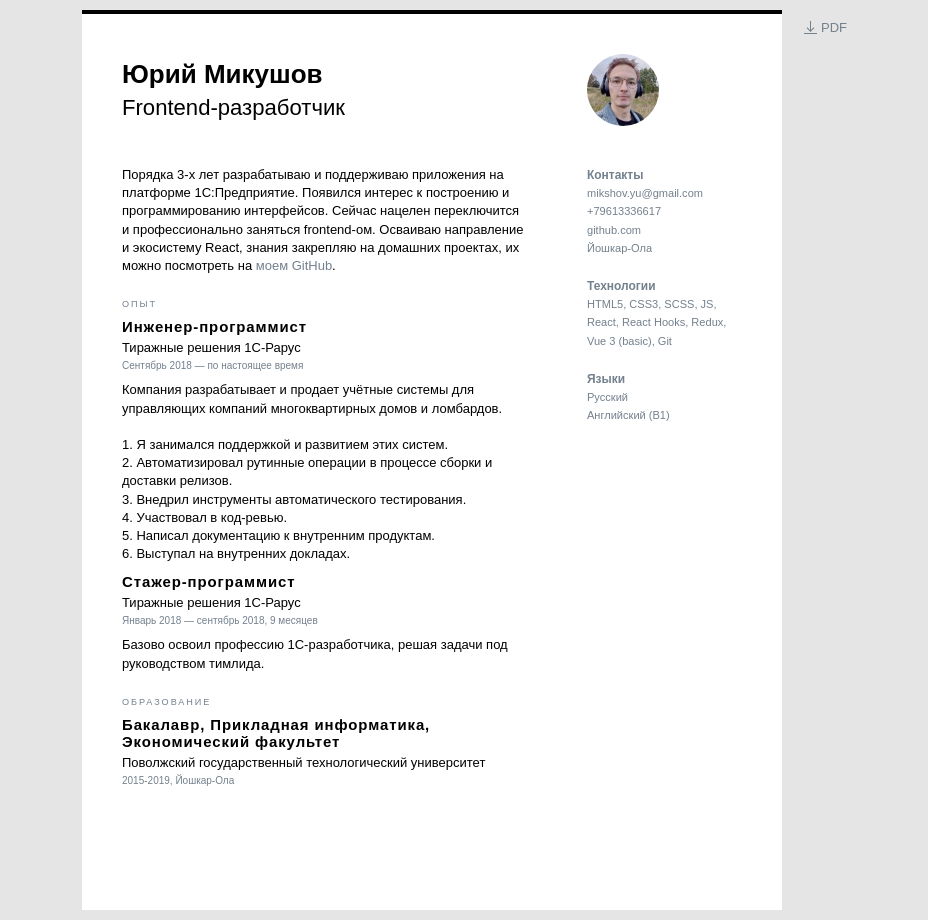
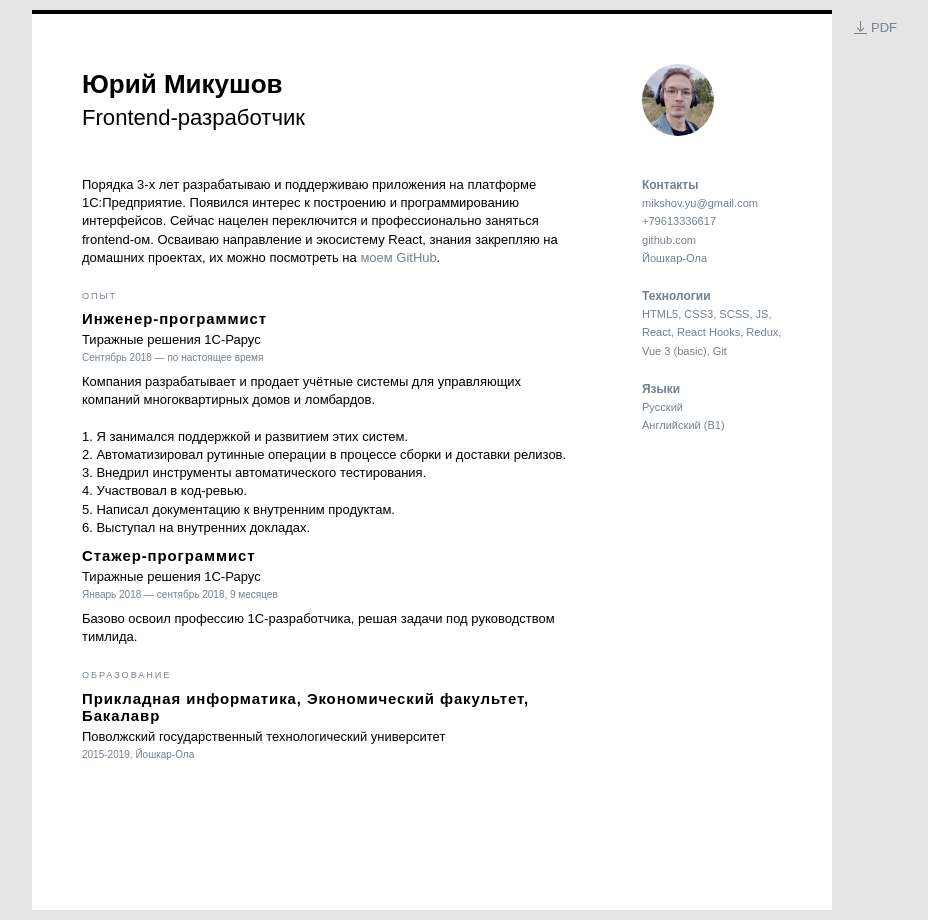
Before and after one commit to yurimikushov/yurimikushov.github.io, a website: page cv/index.html in a window 1280 px wide. Shown: the whole page, without its empty margins (208-1136 px from the left). Drawn offline with Linux system fonts and the light colour scheme.

Commit message:
chore: fixed displaying

```diff
--- a/cv/index.html
+++ b/cv/index.html
@@ -83,7 +83,7 @@
               <header class="main-info__item-title_lvl-1">Образование</header>
               <article class="main-info__item-container">
                 <h1 class="main-info__item-title_lvl-2">
-                  Бакалавр, Прикладная информатика, Экономический факультет
+                  Прикладная информатика, Экономический факультет, Бакалавр
                 </h1>
                 <h2 class="main-info__item-title_lvl-3">
                   Поволжский государственный технологический университет
--- a/cv/src/css/header.css
+++ b/cv/src/css/header.css
@@ -5,7 +5,7 @@
 }
 
 .header__title {
-  width: 65%;
+  width: 70%;
 }
 
 .header__title > * {
@@ -23,7 +23,7 @@
 }
 
 .avatar-wrapper {
-  width: 25%;
+  width: 20%;
 }
 
 .avatar {
--- a/cv/src/css/index.css
+++ b/cv/src/css/index.css
@@ -11,7 +11,7 @@
   --color-gray-0: #e5e5e5;
   --color-gray-1: #73808d;
   --font-size: 13px;
-  --cv-container-width: 700px;
+  --cv-container-width: 800px;
   --cv-container-min-height: 900px;
   --header-hight: 72px;
 }
@@ -44,5 +44,5 @@ a:hover {
 }
 
 .cv {
-  margin: 40px;
+  margin: 50px;
 }
--- a/cv/src/css/info.css
+++ b/cv/src/css/info.css
@@ -6,9 +6,9 @@
 }
 
 .main-info {
-  width: 65%;
+  width: 70%;
 }
 
 .another-info {
-  width: 25%;
+  width: 20%;
 }
```
Also changed, not shown: cv/dist/css/bundle.min.css.
